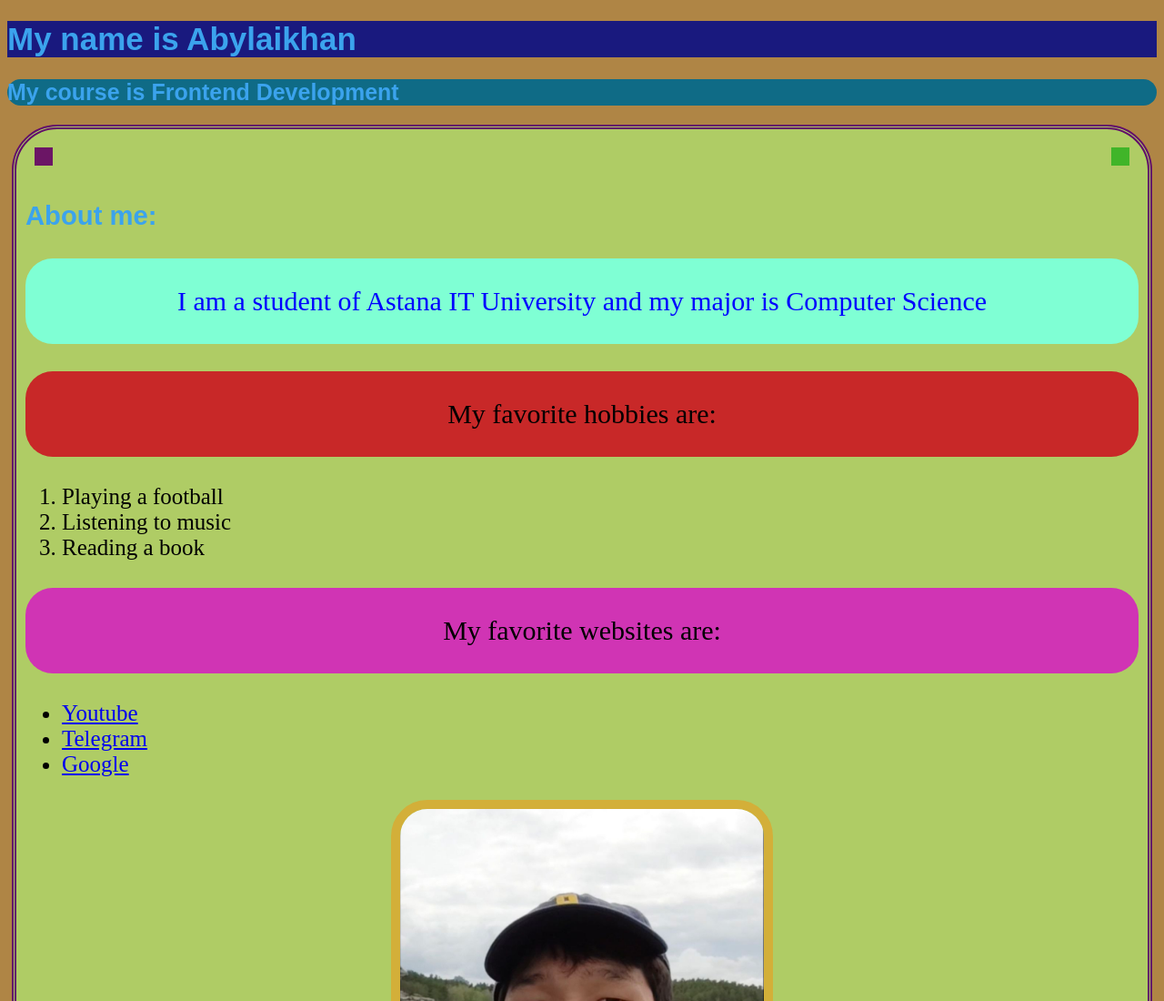
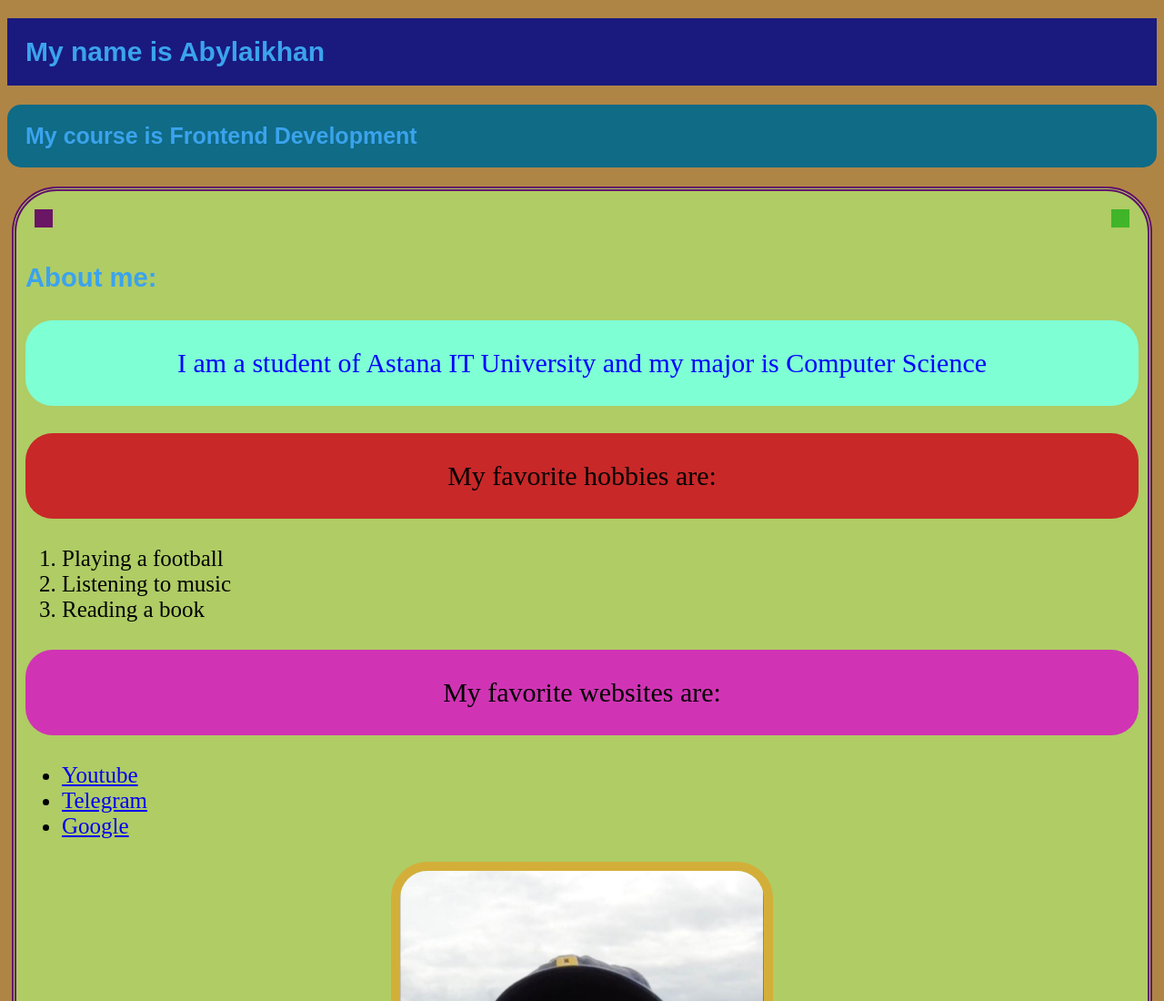
Before and after one commit to Abylaikhan295/front-end-lab, a plain HTML site: page Assignment 1/index.html in a window 1280 px wide. Shown: the top 1100 px of the page at 91% size. Drawn offline with Linux system fonts and the light colour scheme.

Commit message:
front-end lab

```diff
--- a/Assignment 1/style.css
+++ b/Assignment 1/style.css
@@ -29,16 +29,18 @@ p{
 }
 #Main-heading {
     background-color:rgb(25, 25, 126);
-    font-size: 35px;
+    font-size: 30px;
+    padding: 20px;
 }
 #about-me {
     background-color:rgb(42, 42, 115);
-    font-size: 35px;
+    font-size: 30px;
 }
 #course-info {
     background-color:rgb(15, 107, 134);
     font-size: 25px;
     border-radius: 15px;
+    padding: 20px;
 }
 .header-section {
     background-color:rgb(27, 68, 79);
```
